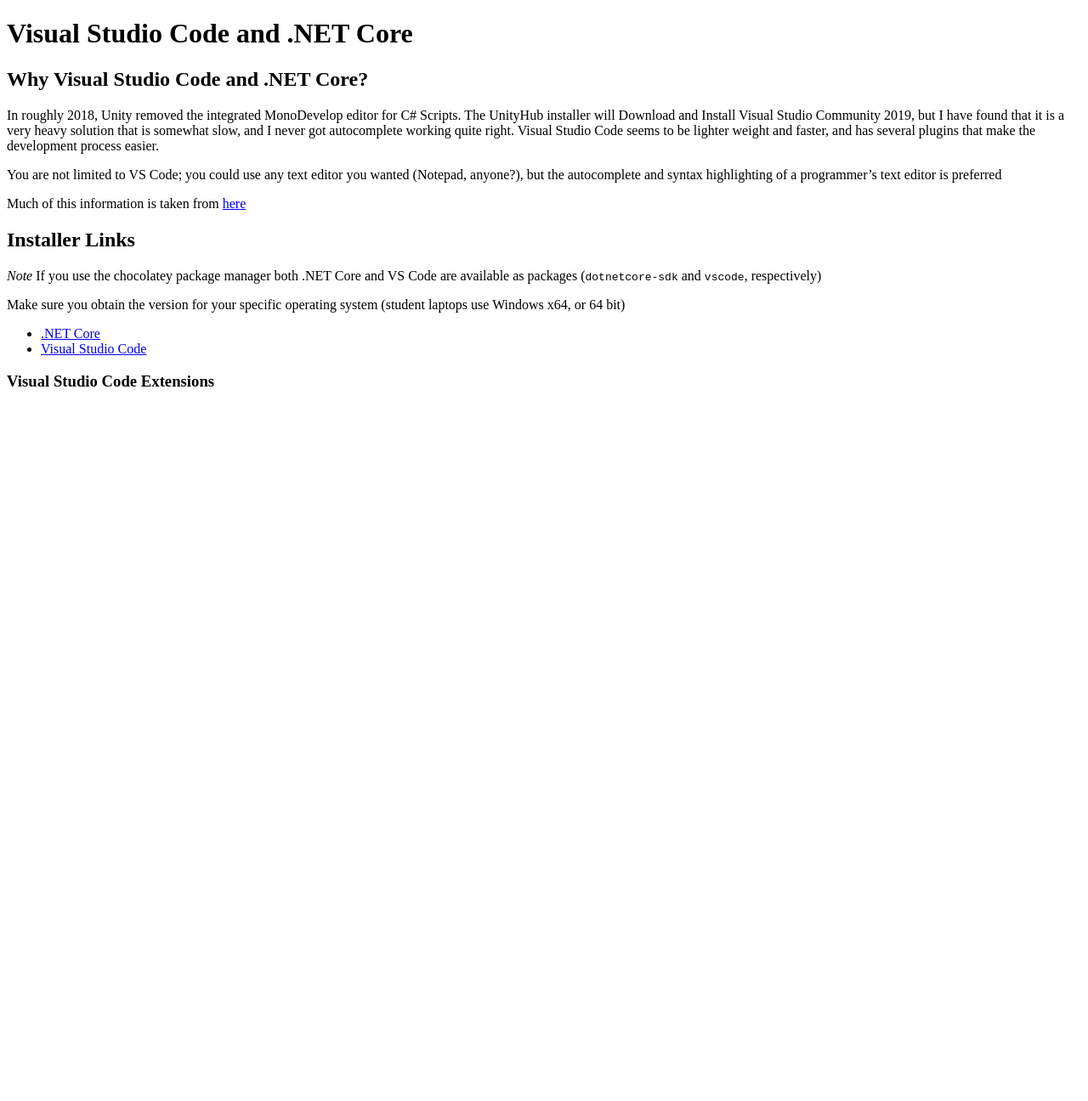
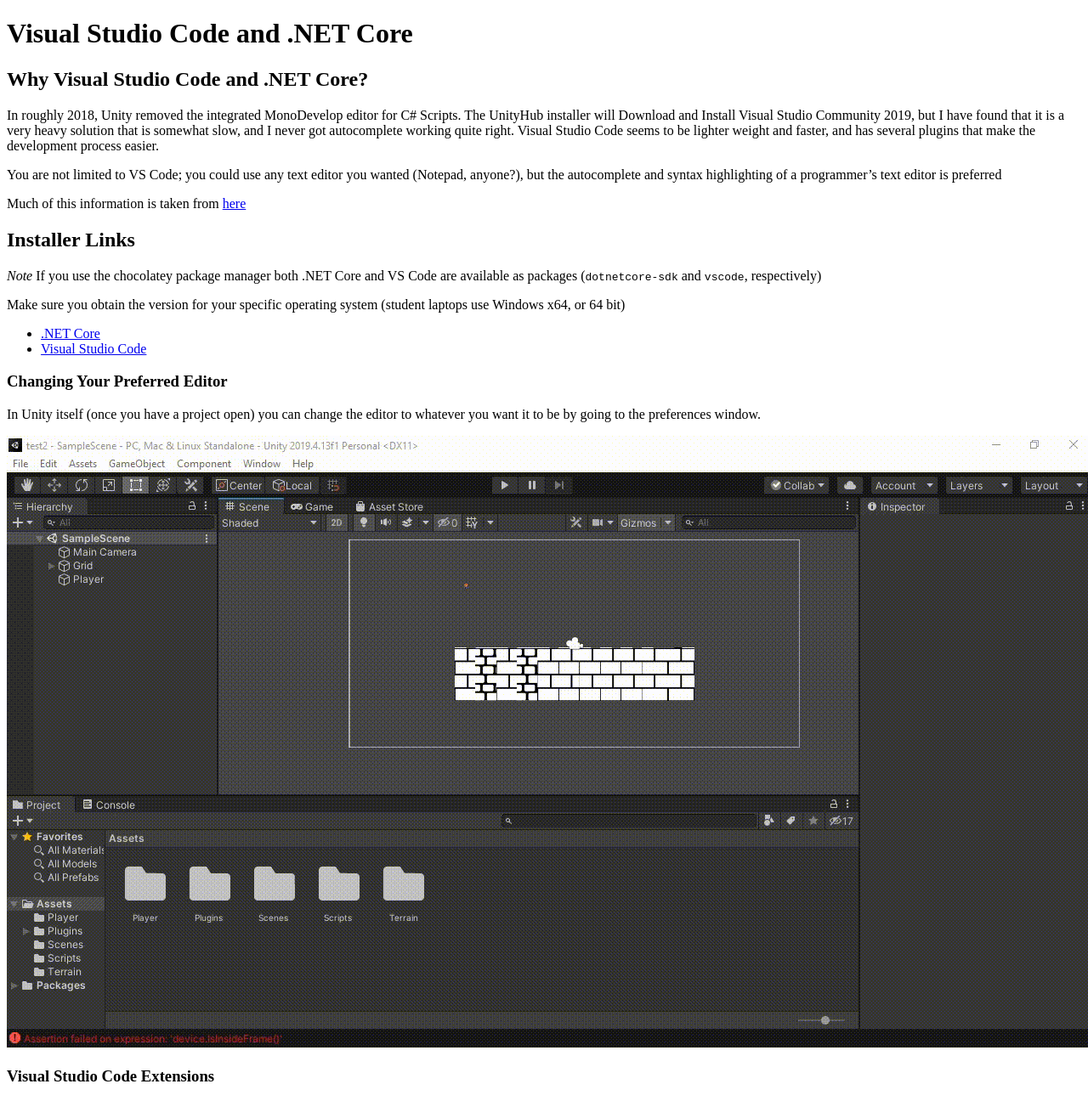
Before and after one commit to neloe/course-info, a Jekyll site: the page built from _game-dev/netcore-vscode.md, in a window 1280 px wide. Shown: the whole page at 85% size. Built offline with Jekyll 4.4.1, drawn with Linux system fonts in a browser that asks for light colours; nearby versions of some CDN libraries; before the commit the page ends 900 px from its top, so only the background shows below that.

Commit message:
Add gif of changing preferred editor

```diff
--- a/_game-dev/netcore-vscode.md
+++ b/_game-dev/netcore-vscode.md
@@ -23,4 +23,9 @@
 * [.NET Core](https://dotnet.microsoft.com/download/dotnet-core)
 * [Visual Studio Code](https://code.visualstudio.com/)
 
+### Changing Your Preferred Editor
+
+In Unity itself (once you have a project open) you can change the editor to whatever you want it to be by going to the preferences window.
+
+![Setting VS Code]({{ "assets/img/vscode/set-editor.gif" | relative_url }})
 ### Visual Studio Code Extensions
```
Also changed, not shown: assets/img/vscode/set-editor.gif (added).
